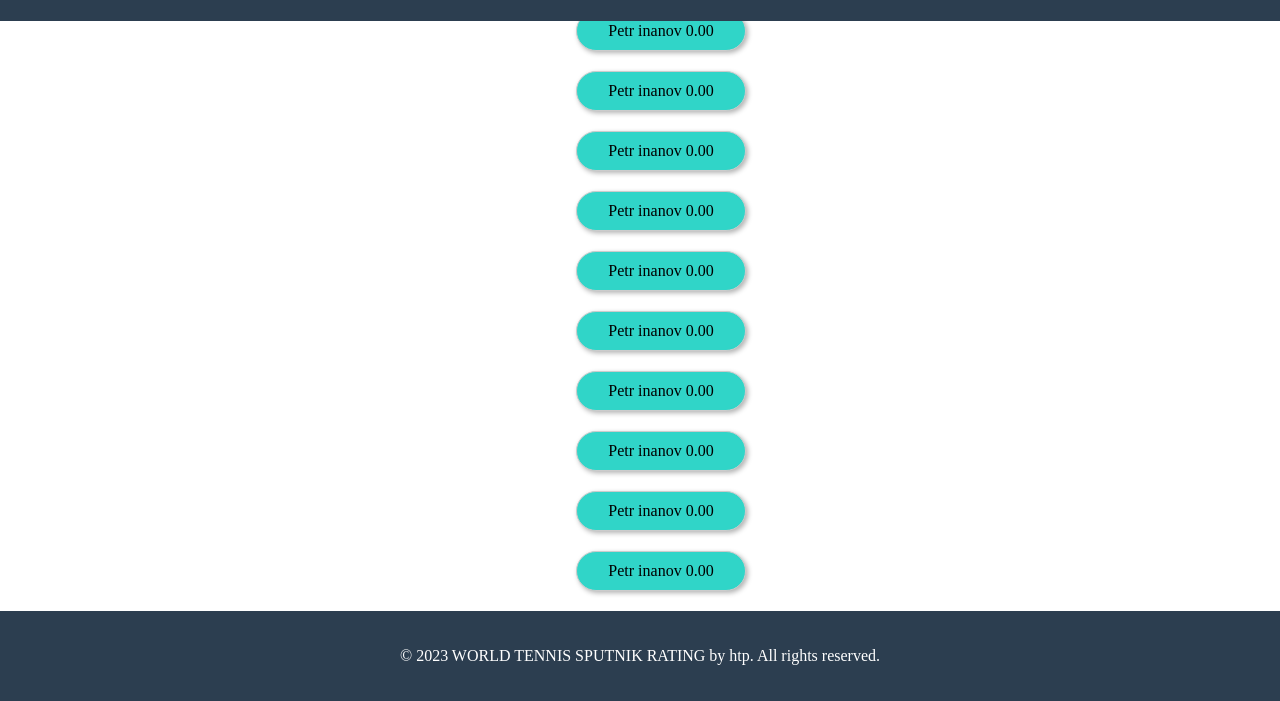
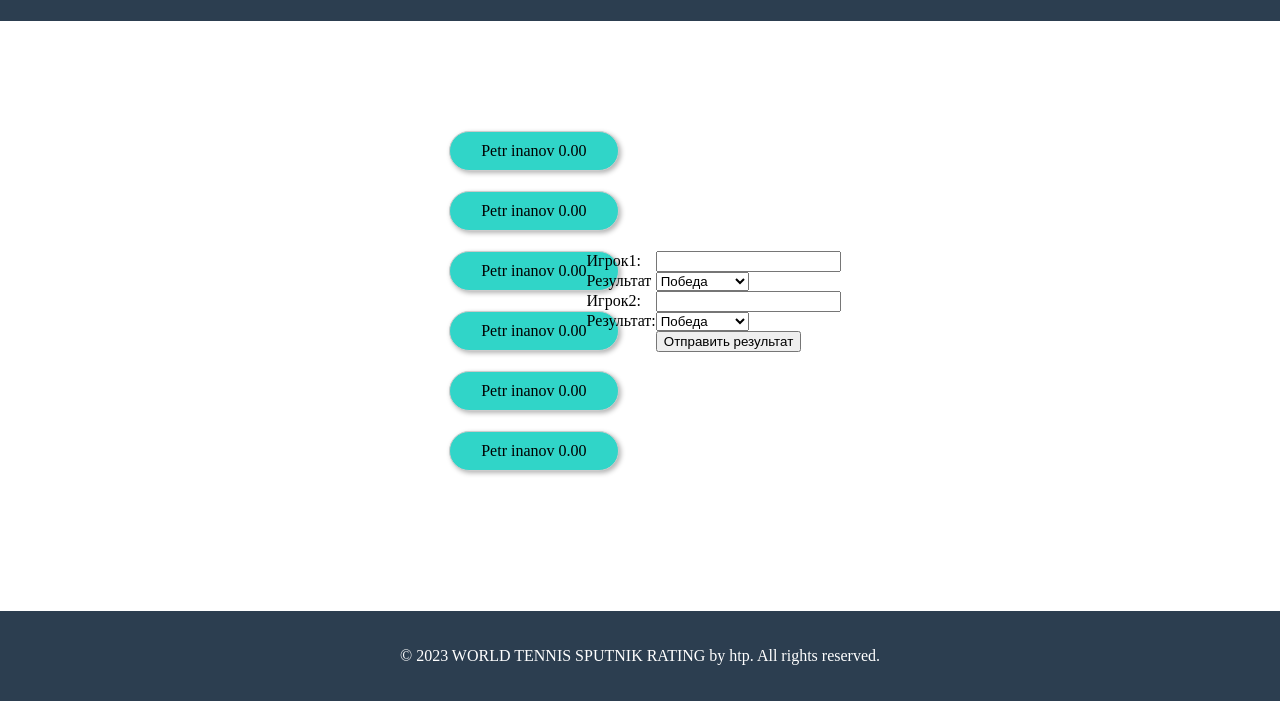
Before and after one commit to wabdavaloper/nprTennisService, a website: page frontend/index.html in a window 1280 px wide. Shown: the part 99-800 px from the top of the page. Drawn offline with nearby package versions, Linux system fonts and the light colour scheme.

Commit message:
Update index.html

```diff
--- a/frontend/index.html
+++ b/frontend/index.html
@@ -1,9 +1,11 @@
 <!DOCTYPE html>
 <html>
 <head>
- <title>Теннис</title>
+ <title>WSTR</title>
     <link rel="stylesheet" href="1.css">
-    <!--meta http-equiv="Content-Type" content="text/html; charset=utf-8"-->
+	<script src="script1.js"></script>
+	<script src="jquery-3.6.4.js"></script>
+    <meta http-equiv="Content-Type" content="text/html; charset=utf-8">
 </head>
 <body>
      <header>
@@ -12,6 +14,7 @@
 
  <!--h1>Reting igrokov</h1-->
 
+    <div id='spicok'>
  <ul>
   <li>Petr inanov 0.00</li>
   <li>Petr inanov 0.00</li>
@@ -19,15 +22,79 @@
   <li>Petr inanov 0.00</li>
   <li>Petr inanov 0.00</li>
   <li>Petr inanov 0.00</li>
-  <li>Petr inanov 0.00</li>
-  <li>Petr inanov 0.00</li>
-  <li>Petr inanov 0.00</li>
-  <li>Petr inanov 0.00</li>
+
 
  </ul>
+
+</div>
+
+
+
+<div id='inp2'>
+  <form style="display: table; border-collapse: collapse;">
+    <div style="display: table-row;">
+      <div style="display: table-cell;">
+        <label for="player1-name">Игрок1:</label>
+      </div>
+      <div style="display: table-cell;">
+        <input type="text" id="player1-name" name="player1-name">
+      </div>
+    </div>
+
+    <div style="display: table-row;">
+      <div style="display: table-cell;">
+        <label for="result1">Результат</label>
+      </div>
+      <div style="display: table-cell;">
+        <select id="result1" name="result1">
+          <option value="win">Победа</option>
+          <option value="loss">Поражение</option>
+        </select>
+      </div>
+    </div>
+
+
+
+    <div style="display: table-row;">
+      <div style="display: table-cell;">
+        <label for="player2-name">Игрок2:</label>
+      </div>
+      <div style="display: table-cell;">
+        <input type="text" id="player2-name" name="player2-name">
+      </div>
+    </div>
+
+    <div style="display: table-row;">
+      <div style="display: table-cell;">
+        <label for="result2">Результат:</label>
+      </div>
+      <div style="display: table-cell;">
+        <select id="result2" name="result2">
+          <option value="win">Победа</option>
+          <option value="loss">Поражение</option>
+        </select>
+      </div>
+    </div>
+
+
+
+    <div style="display: table-row;">
+      <div style="display: table-cell;"></div>
+      <div style="display: table-cell;">
+        <input type="submit" value="Отправить результат" id='inp1'>
+      </div>
+    </div>
+
+
+
+
+  </form>
+</div>
+
 
     <footer>
   <p>&copy; 2023 WORLD TENNIS SPUTNIK RATING by htp. All rights reserved.</p>
  </footer>
+
 </body>
 </html>
```
